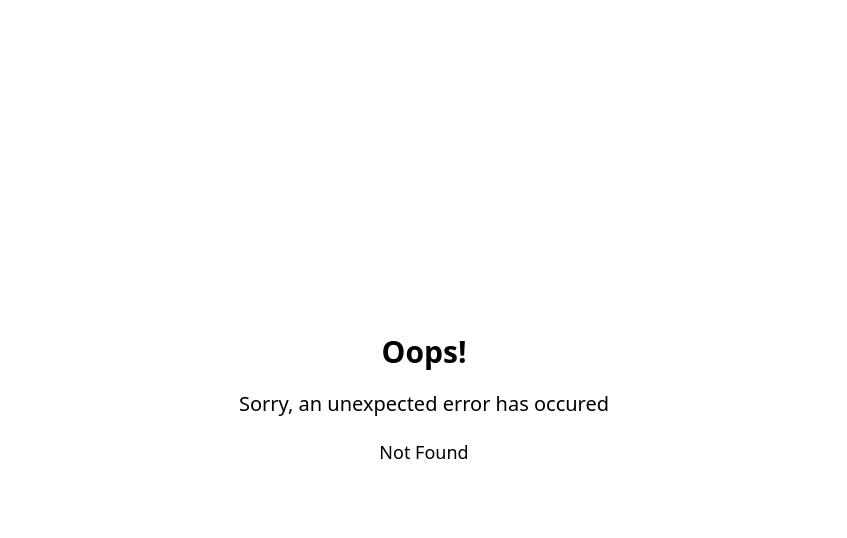
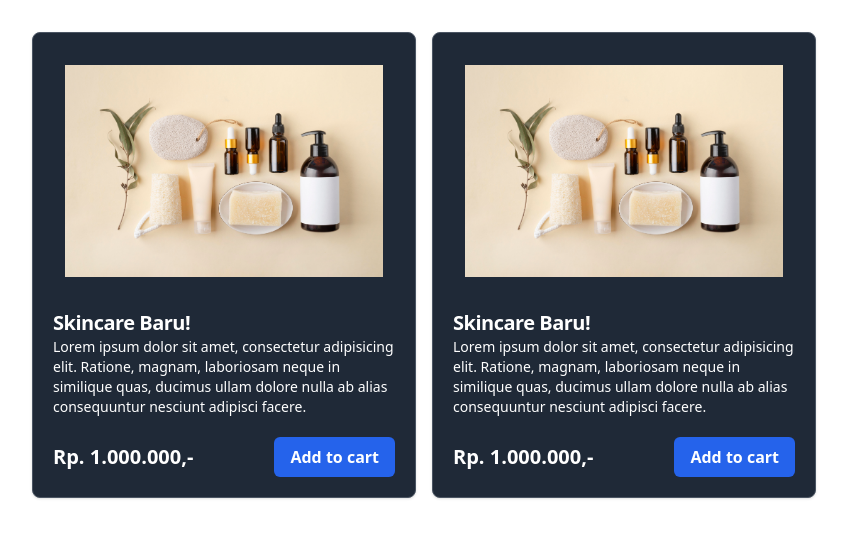
Before and after one commit to basalamahalam/belajar, a React (Vite) app: page /products in a window 1280 px wide. Before the commit this address had no page. Shown: the top 538 px of the page, without its empty margins (216-1063 px from the left). Built offline with nearby package versions, Linux system fonts and the light colour scheme.

Commit message:
add card products

```diff
--- /dev/null
+++ b/src/Pages/products.jsx
@@ -0,0 +1,30 @@
+import React from "react";
+import { Button } from "../components/Elements/Button/Button";
+import CardProducts from "../components/Fragments/CardProducts";
+
+const ProductsPage = () => {
+  return (
+    <div className="flex justify-center p-8">
+      <CardProducts>
+        <CardProducts.Header img="/products.jpg" />
+        <CardProducts.Body title="Skincare Baru!">
+          Lorem ipsum dolor sit amet, consectetur adipisicing elit. Ratione,
+          magnam, laboriosam neque in similique quas, ducimus ullam dolore nulla
+          ab alias consequuntur nesciunt adipisci facere.
+        </CardProducts.Body>
+        <CardProducts.Footer price="Rp. 1.000.000,-" />
+      </CardProducts>
+      <CardProducts>
+        <CardProducts.Header img="/products.jpg" />
+        <CardProducts.Body title="Skincare Baru!">
+          Lorem ipsum dolor sit amet, consectetur adipisicing elit. Ratione,
+          magnam, laboriosam neque in similique quas, ducimus ullam dolore nulla
+          ab alias consequuntur nesciunt adipisci facere.
+        </CardProducts.Body>
+        <CardProducts.Footer price="Rp. 1.000.000,-" />
+      </CardProducts>
+    </div>
+  );
+};
+
+export default ProductsPage;
--- a/src/components/Elements/Button/Button.jsx
+++ b/src/components/Elements/Button/Button.jsx
@@ -4,7 +4,7 @@ export const Button = (props) => {
   const { children, variant = "bg-black" } = props;
   return (
     <button
-      className={`h-10 px-4 font-semibold rounded-md ${variant} text-white w-full`}
+      className={`h-10 px-4 font-semibold rounded-md ${variant} text-white`}
       type="submit"
     >
       {children}
--- /dev/null
+++ b/src/components/Fragments/CardProducts.jsx
@@ -0,0 +1,49 @@
+import React from "react";
+import { Button } from "../Elements/Button/Button";
+
+const CardProducts = (props) => {
+  const { children } = props;
+  return (
+    <div className="w-full max-w-sm mx-2 bg-gray-800 border border-gray-600 rounded-lg shadow">
+      {children}
+    </div>
+  );
+};
+const Header = (props) => {
+  const { img } = props;
+  return (
+    <a href={img}>
+      <img src="/products.jpg" alt="product" className="p-8 rounded-t-lg" />
+    </a>
+  );
+};
+const Body = (props) => {
+  const { title, children } = props;
+  return (
+    <div className="px-5 pb-5">
+      <a href="">
+        <h1 className="text-xl font-semibold tracking-tight text-white">
+          {title}
+        </h1>
+        <p className="text-sm text-white">{children}</p>
+      </a>
+    </div>
+  );
+};
+
+const Footer = (props) => {
+  const { price } = props;
+
+  return (
+    <div className="flex items-center justify-between px-5 pb-5">
+      <span className="text-xl font-bold text-white">{price}</span>
+      <Button variant="bg-blue-600">Add to cart</Button>
+    </div>
+  );
+};
+
+CardProducts.Header = Header;
+CardProducts.Body = Body;
+CardProducts.Footer = Footer;
+
+export default CardProducts;
--- a/src/main.jsx
+++ b/src/main.jsx
@@ -5,6 +5,7 @@ import { createBrowserRouter, RouterProvider } from "react-router-dom";
 import LoginPage from "./Pages/login";
 import RegisterPage from "./Pages/register";
 import ErrorPage from "./Pages/404";
+import ProductsPage from "./Pages/products";
 
 const router = createBrowserRouter([
   {
@@ -20,6 +21,10 @@ const router = createBrowserRouter([
     path: "/register",
     element: <RegisterPage />,
   },
+  {
+    path: "/products",
+    element: <ProductsPage />,
+  },
 ]);
 
 createRoot(document.getElementById("root")).render(
```
Also changed, not shown: public/products.jpg (added).
